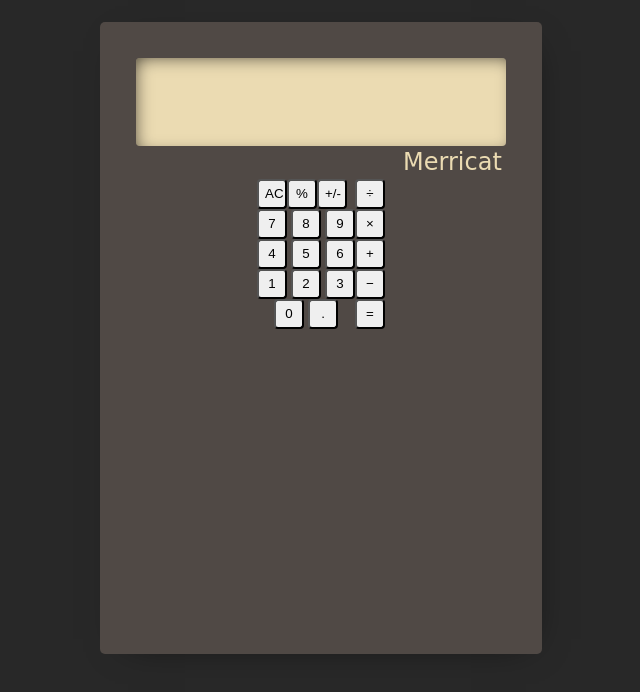
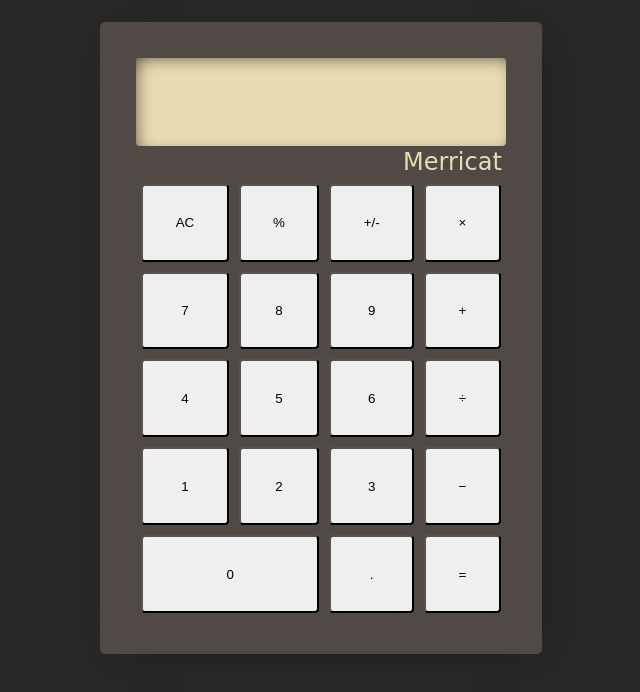
Before and after one commit to merricatbw/calculator, a plain HTML site: page index.html in a window 1280 px wide. Shown: the part 98-790 px from the top of the page, without its empty margins (319-959 px from the left). Drawn offline with Linux system fonts and the light colour scheme; a web font is replaced by a local one.

Commit message:
switch to grid

```diff
--- a/index.css
+++ b/index.css
@@ -73,28 +73,19 @@ h1 {
 }
 
 .keypad {
-    display: flex;
-    flex-direction: row;
+    display: grid;
     height: 100%;
-}
-
-.input {
-    display: flex;
-    flex-direction: column;
-}
-
-.operations {
-    display: flex;
-    flex-direction: column;
+    width: 100%;
+    grid-template-areas:
+        "ac  percent  pm  multi"
+        "seven  eight  nine  plus"
+        "four five six divi"
+        "one two three  sub"
+        "zero zero  point  eq";
 }
 
 
-.functions {
-    display:flex;
-}
-
 .btn {
     border-radius: 4px;
-    width: 30px;
-    height: 30px;
+    margin: 5px;
 }
--- a/index.html
+++ b/index.html
@@ -15,49 +15,34 @@
     <div class="container">
         <div class="calculator">
             <div class="display" id="display">
-
+                <span class="display-text"></span>
             </div>
             <div class="autograph">
                 <a href="https://www.github.com/merricatbw">Merricat</a>
             </div>
             <div class="keypad">
-                <div class="input">
-                    <div class="functions">
-                        <button class="btn">AC</button>
-                        <button class="btn">%</button>
-                        <button class="btn">+/-</button>
-                    </div>
-                    <div class="numbers">
-                        <div>
-                            <button class="btn">7</button>
-                            <button class="btn">8</button>
-                            <button class="btn">9</button>
-                        </div>
-                        <div>
-                            <button class="btn">4</button>
-                            <button class="btn">5</button>
-                            <button class="btn">6</button>
-                        </div>
-                        <div>
-                            <button class="btn">1</button>
-                            <button class="btn">2</button>
-                            <button class="btn">3</button>
-                        </div>
-                        <div>
-                            <button class="btn">0</button>
-                            <button class="btn">.</button>
-                        </div>
-                    </div>
-                </div>
-                <div class="operations">
-                    <button class="btn">÷</button>
-                    <button class="btn">×</button>
-                    <button class="btn">+</button>
-                    <button class="btn">−</button>
-                    <button class="btn">=</button>
-                </div>
+                <button class="btn" style="grid-area: ac;">AC</button>
+                <button class="btn" style="grid-area: percent;">%</button>
+                <button class="btn" style="grid-area: pm;">+/-</button>
+                <button class="btn" style="grid-area: multi;">×</button>
+                <button class="btn" style="grid-area: seven;">7</button>
+                <button class="btn" style="grid-area: eight;">8</button>
+                <button class="btn" style="grid-area: nine;">9</button>
+                <button class="btn" style="grid-area: plus;">+</button>
+                <button class="btn" style="grid-area: four;">4</button>
+                <button class="btn" style="grid-area: five;">5</button>
+                <button class="btn" style="grid-area: six;">6</button>
+                <button class="btn" style="grid-area: divi;">÷</button>
+                <button class="btn" style="grid-area: one;">1</button>
+                <button class="btn" style="grid-area: two;">2</button>
+                <button class="btn" style="grid-area: three;">3</button>
+                <button class="btn" style="grid-area: sub;">−</button>
+                <button class="btn" style="grid-area: zero;">0</button>
+                <button class="btn" style="grid-area: point;">.</button>
+                <button class="btn" style="grid-area: eq;">=</button>
             </div>
         </div>
+    </div>
     </div>
 </body>
 
```
